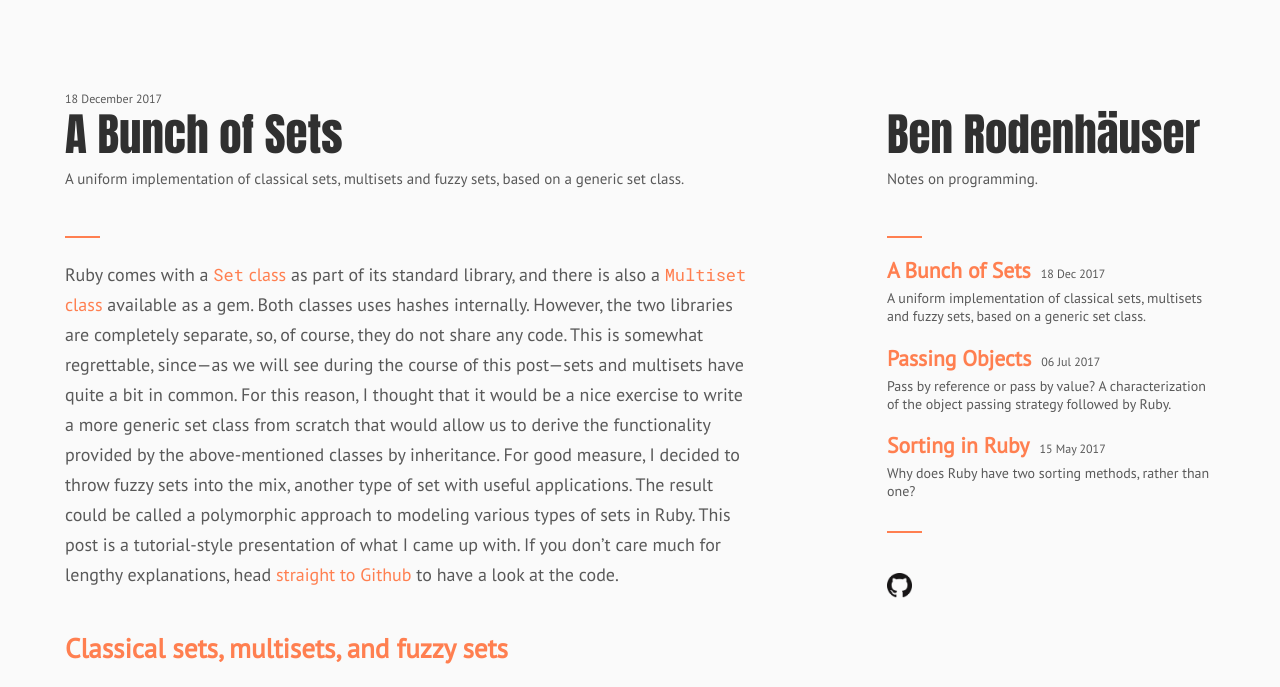
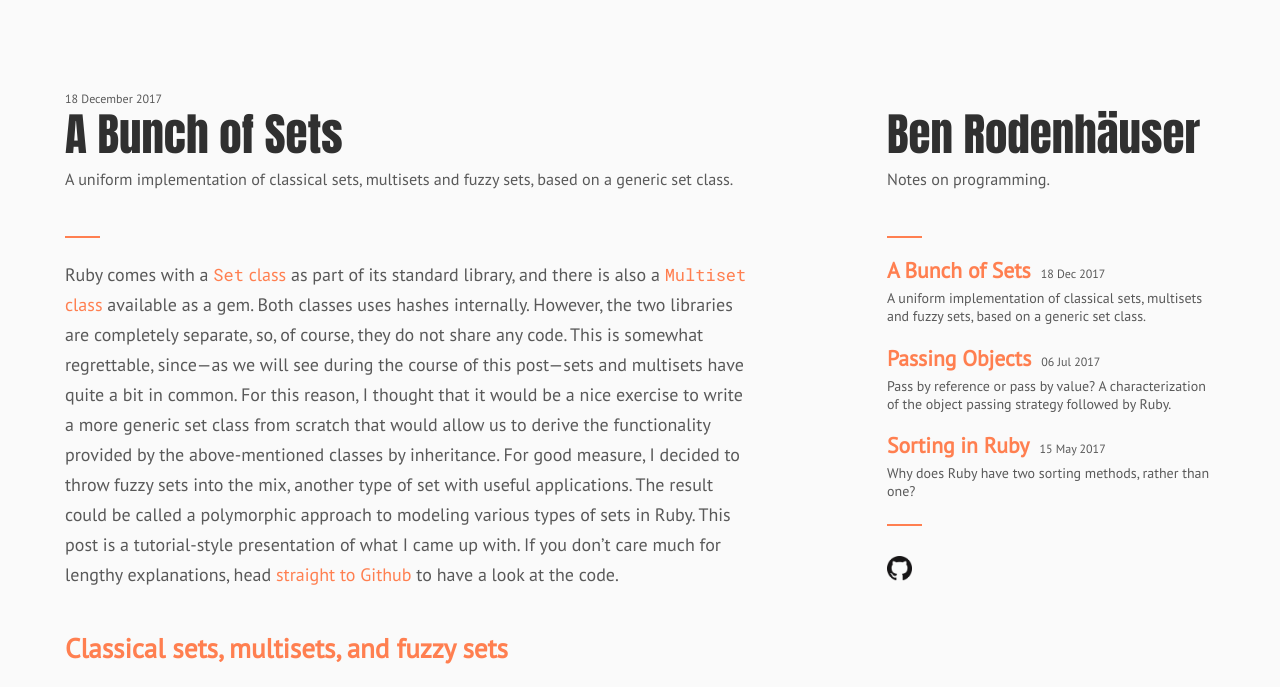
Before and after one commit to benrodenhaeuser/benrodenhaeuser.github.io, a Jekyll site: the page built from index.md, in a window 1280 px wide. Shown: the top 687 px of the page. Built offline with Jekyll 4.4.1, drawn with Linux system fonts in a browser that asks for light colours; formulas are drawn with MathJax 3.

Commit message:
small positioning fixes

```diff
--- a/_includes/header.html
+++ b/_includes/header.html
@@ -15,11 +15,8 @@
   <div class="content">
     <hr class="line" />
 
-    <div class="sidebar-content-inner">
-
-
+    <div class="sidebar-content">
       {% for post in site.posts %}
-
       <h2 class="sidebar">
         <a class="post-link" href="{{ post.url | prepend: site.baseurl }}">{{ post.title }}</a><span class="sidebar-pad"></span><small>{{ post.date | date_to_string }}</small>
       </h2>
@@ -27,11 +24,8 @@
           {{ post.description }}
       </p>
       {% endfor %}
+    </div>
 
-    </div>
-    <p class='terminal'>
-      <small>&nbsp;</small>
-    </p>
     <hr class="line" />
 
     <div class="external">
--- a/_scss/style.scss
+++ b/_scss/style.scss
@@ -1,5 +1,8 @@
 @import "reset/whitespace_reset";
 @import "syntax-highlighting/syntax";
+
+// FONT SIZES
+// 12 (very small) - 14 (smallish) - 15 (small) - 18 (regular) - 27 (h1)
 
 $basefont: 18px;
 $baseline: 30px;
@@ -42,42 +45,6 @@
   margin-top: 0.74 * $baseline;
 }
 
-p.sidebar {
-  line-height: $basefont;
-  font-size: 14px;
-  margin-top: 0.25 * $baseline;
-}
-
-.description {
-  font-size: 15px;
-  line-height: 0.8 * $baseline;
-  margin-top: 10px;
-  margin-bottom: 10px;
-}
-
-
-// 12 - 14 - 15 - 18 ???
-
-// h2.sidebar {
-//   margin-bottom: 10px;
-//   margin-top: 0px;
-// }
-//
-// h2.sidebar small {
-//   color: #595959;
-//   font-weight: normal;
-// }
-
-// .sidebar-description {
-//   font-size: 0.8rem;
-//   margin-bottom: 20px;
-//   line-height: 1.3;
-// }
-//
-// .sidebar-content-inner {
-//   margin-top: 20px;
-// }
-
 h2 code {
   color: #FF7F50;
   font-weight: normal;
@@ -101,16 +68,33 @@
   display: inline;
 }
 
+p.sidebar {
+  line-height: $basefont;
+  font-size: 14px;
+  margin-top: 0.25 * $baseline;
+}
+
+.sidebar-content{
+  margin-bottom: 0.8 * $baseline;
+}
+
+.external {
+  margin-top: $baseline;
+}
+
+.description {
+  font-size: 0.9 * $basefont;
+  line-height: 0.8 * $baseline;
+  margin-top: 10px;
+  margin-bottom: 10px;
+}
+
 a code {
   color: #FF7F50;
 }
 
 a code:hover {
   color: #494949;
-}
-
-.external {
-  margin-top: 40px;
 }
 
 img.mark {
@@ -145,7 +129,6 @@
 
 a:hover, a:focus {
   color: #494949;
-  // font-weight: bold;
 }
 
 ul {
@@ -154,14 +137,12 @@
 }
 
 ul > li:before {
-    content: "—"; /* em dash here */
+    content: "—";
     position: absolute;
     margin-left: -1.3em;
 }
 
 a small {
-  // font-size: 12px;
-  // line-hight: 15px;
   color:#777;
   margin-top:-0.3em;
   display:block;
@@ -211,7 +192,6 @@
 th, td {
   text-align:left;
   padding:5px 10px;
-  // border-bottom:1px solid #e5e5e5;
 }
 
 dt {
@@ -268,10 +248,6 @@
 
 // styling code blocks with line numbers
 
-.highlight {
-  // max-width: 200px;
-}
-
 pre.highlight {
   width: 100%;
   padding: 0;
@@ -289,6 +265,8 @@
   padding-left: 0;
   padding-right: 0;
 }
+
+// RESPONSIVE
 
 @media print, screen and (max-width: 1150px) {
 
```
Also changed, not shown: other parts of _includes/header.html (+0 -1 lines), 5 other files. Lines whose indentation alone changed are shown as unchanged.
